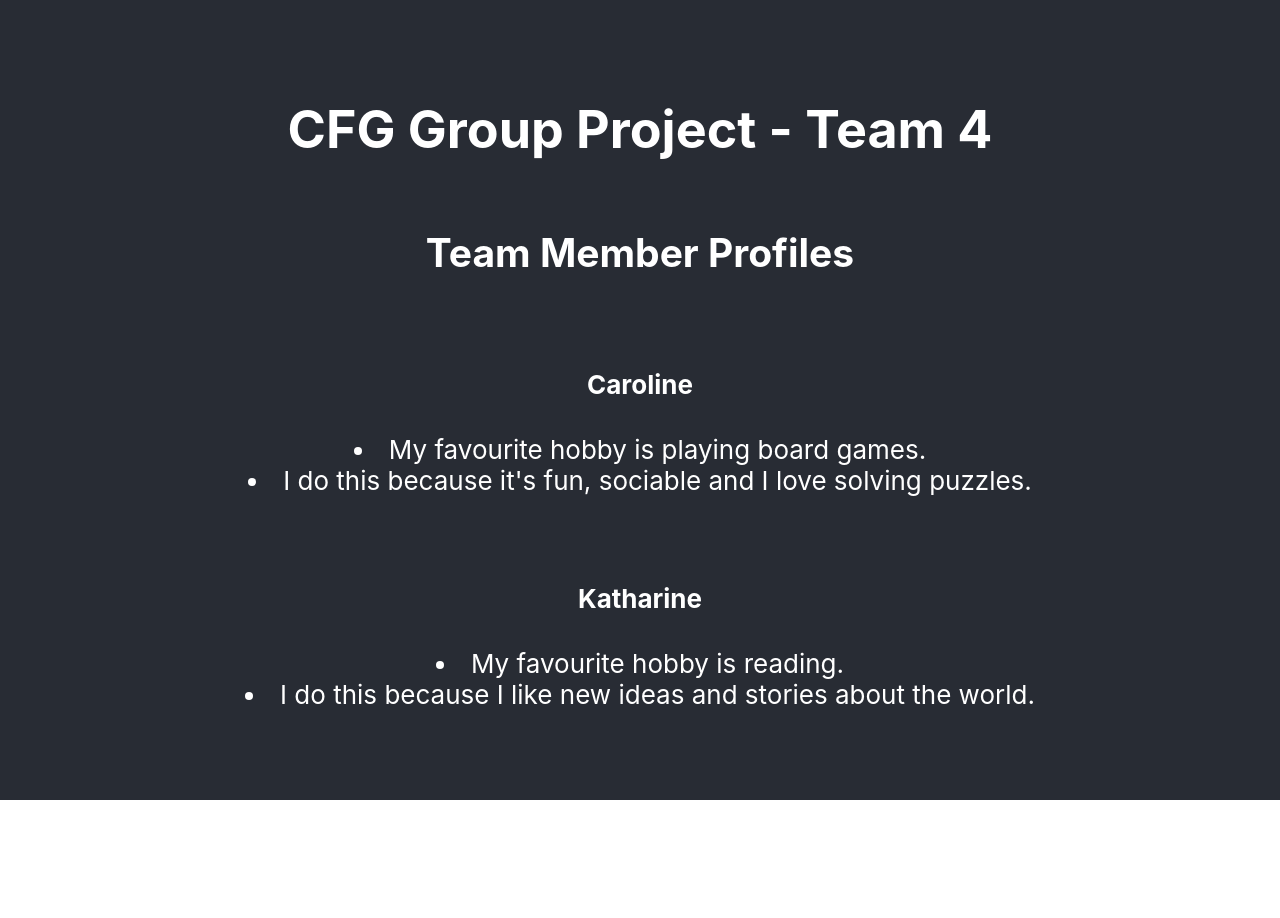
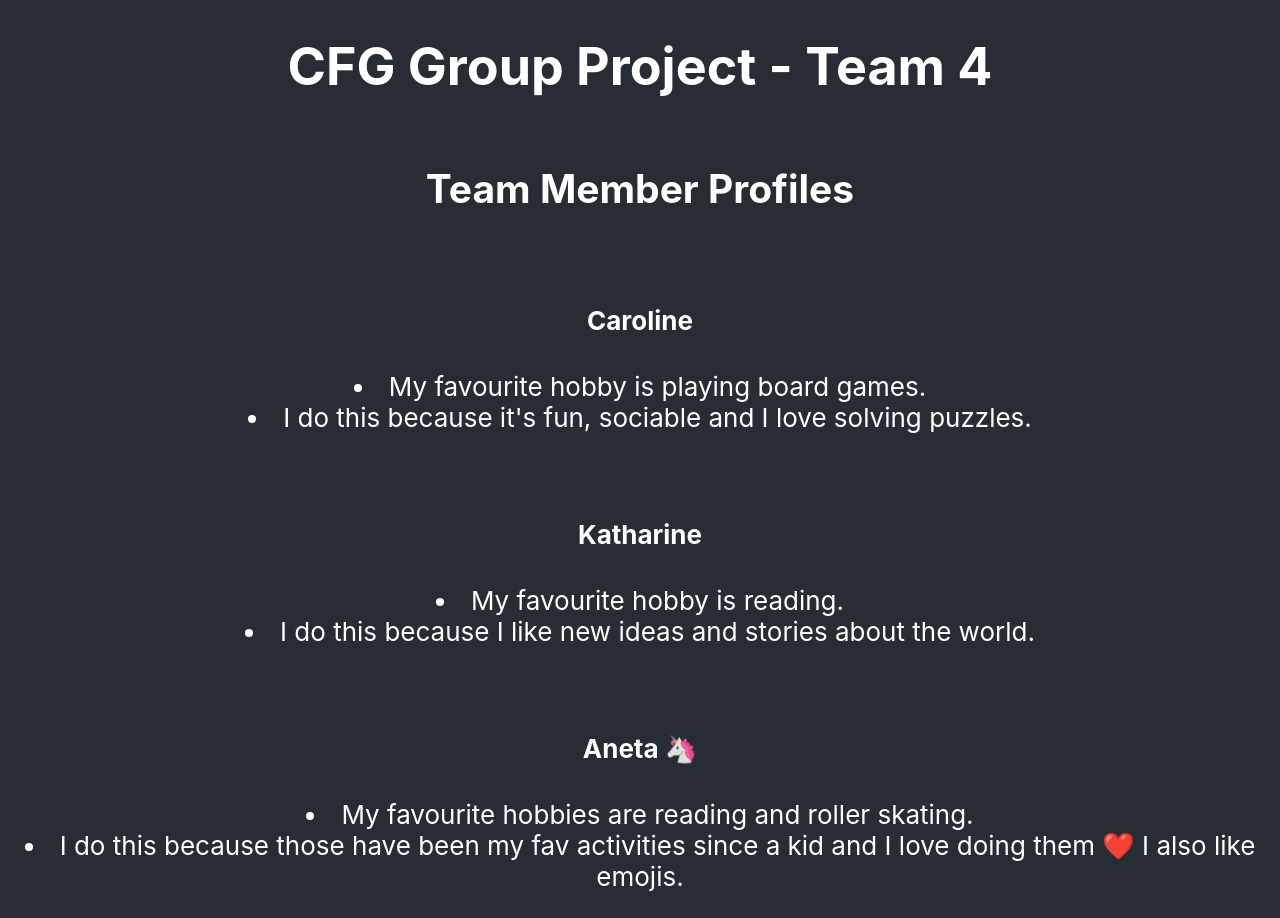
Before and after one commit to carolinenorris1/cfg_project, a React (Create React App) app in the folder wellbeing-app/: page / in a window 1280 px wide. Before the commit the page ends 800 px from the top, so only its background shows below. Built offline with nearby package versions, Linux system fonts and the light colour scheme.

Commit message:
Aneta added personal content to App.js

```diff
--- a/wellbeing-app/src/App.js
+++ b/wellbeing-app/src/App.js
@@ -1,4 +1,4 @@
-import './App.css';
+import "./App.css";
 
 function App() {
   return (
@@ -9,12 +9,24 @@ function App() {
         <p>
           <h4>Caroline</h4>
           <li>My favourite hobby is playing board games.</li>
-          <li>I do this because it's fun, sociable and I love solving puzzles.</li>
+          <li>
+            I do this because it's fun, sociable and I love solving puzzles.
+          </li>
         </p>
         <p>
           <h4>Katharine</h4>
           <li>My favourite hobby is reading.</li>
-          <li>I do this because I like new ideas and stories about the world.</li>
+          <li>
+            I do this because I like new ideas and stories about the world.
+          </li>
+        </p>
+        <p>
+          <h4>Aneta 🦄</h4>
+          <li>My favourite hobbies are reading and roller skating.</li>
+          <li>
+            I do this because those have been my fav activities since a kid and
+            I love doing them ❤️ I also like emojis.
+          </li>
         </p>
       </header>
     </div>
```
